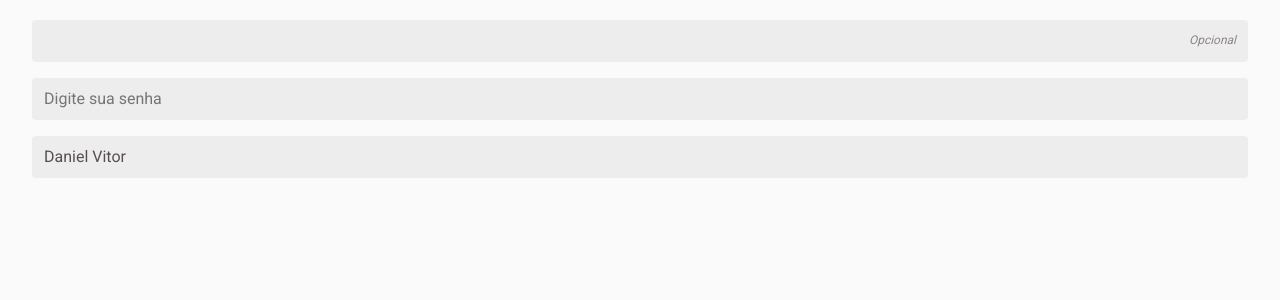
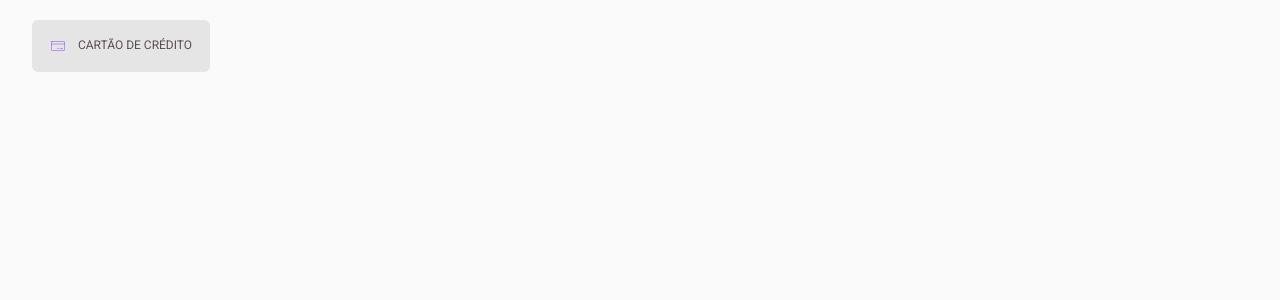
Before and after one commit to danielVFS/coffee-delivery, a React (Vite) app: page / in a window 1280 px wide. Shown: the top 300 px of the page. Built offline with nearby package versions, Linux system fonts and the light colour scheme.

Commit message:
feat(SelectPaymentType): create component

```diff
--- /dev/null
+++ b/src/components/SelectPaymentType/index.tsx
@@ -0,0 +1,15 @@
+import { CreditCard } from "phosphor-react";
+import { SelectPaymentContainer } from "./styles";
+
+interface ButtonProps extends React.HTMLAttributes<HTMLButtonElement> {
+  children: string;
+}
+
+export function SelectPaymentType({ children, ...props }: ButtonProps) {
+  return (
+    <SelectPaymentContainer {...props}>
+      <CreditCard weight="thin" />
+      {children}
+    </SelectPaymentContainer>
+  );
+}
--- /dev/null
+++ b/src/components/SelectPaymentType/styles.ts
@@ -0,0 +1,39 @@
+import styled from "styled-components";
+
+export const SelectPaymentContainer = styled.button`
+  color: ${(props) => props.theme["base-text"]};
+  background: ${(props) => props.theme["base-button"]};
+
+  font-size: 0.75rem;
+  line-height: 1.6;
+  font-weight: 400;
+
+  width: 178px;
+  height: 52px;
+  border-radius: 6px;
+  display: flex;
+  align-items: center;
+  justify-content: center;
+  gap: 0.75rem;
+  padding: 1rem;
+
+  transition: all 0.3s;
+
+  svg {
+    color: ${(props) => props.theme["purple"]};
+    width: 16px;
+    height: 16px;
+    font-weight: 700;
+  }
+
+  &:hover {
+    color: ${(props) => props.theme["base-subtitle"]};
+    background: ${(props) => props.theme["base-hover"]};
+  }
+
+  &:focus {
+    color: ${(props) => props.theme["base-text"]};
+    background: ${(props) => props.theme["purple-light"]};
+    border: 1px solid ${(props) => props.theme.purple};
+  }
+`;
--- a/src/pages/Home/index.tsx
+++ b/src/pages/Home/index.tsx
@@ -1,4 +1,4 @@
-import { Input } from "../../components/Input";
+import { SelectPaymentType } from "../../components/SelectPaymentType";
 
 export function Home() {
   return (
@@ -10,9 +10,7 @@ export function Home() {
         gap: "1rem",
       }}
     >
-      <Input optional />
-      <Input placeholder="Digite sua senha" />
-      <Input defaultValue="Daniel Vitor" />
+      <SelectPaymentType>CARTÃO DE CRÉDITO</SelectPaymentType>
     </div>
   );
 }
```
